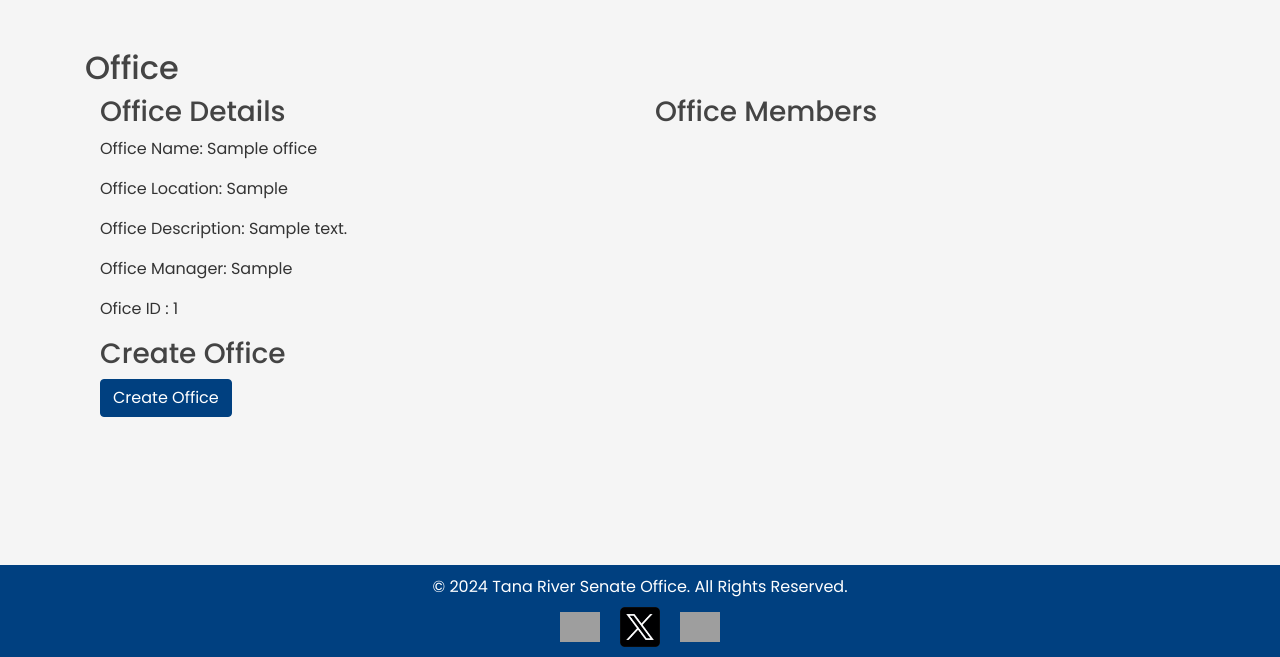
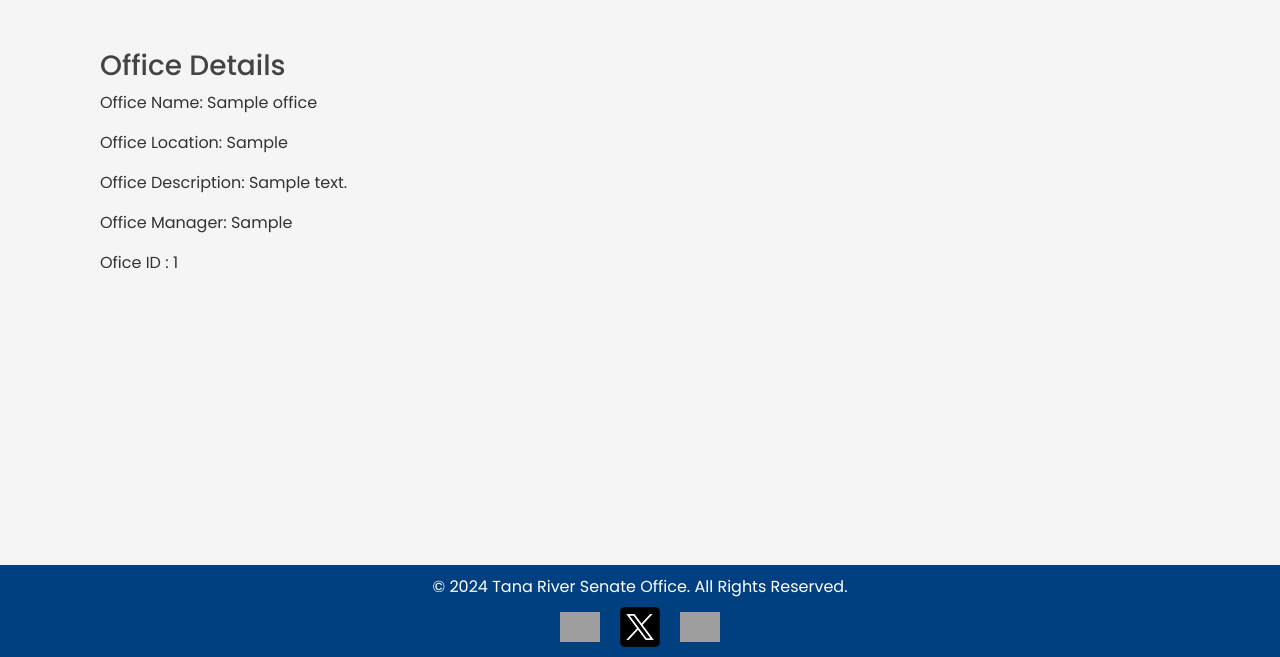
Before and after one commit to Isiji/Tana, a Flask app: a page that uses Tana/templates/office.html in a window 1280 px wide. Shown: the part 143-800 px from the top of the page. Run offline with Flask 3, Linux system fonts and the light colour scheme; tables that the repository leaves empty hold one stand-in row (values such as "Sample post"); some libraries are stand-ins or nearby versions; grey boxes are pictures that could not be loaded.

Commit message:
changes o view office

```diff
--- a/Tana/offices/routes.py
+++ b/Tana/offices/routes.py
@@ -1,7 +1,6 @@
 #!/usr/bin/python3
 """Routes for the app"""
 from flask import Blueprint, request,jsonify, flash, render_template, redirect, url_for, session
-from Tana.models.eventcategory import EventCategory
 from Tana.models.offices import Offices
 from Tana.offices.forms import OfficeForm
 from flask_login import login_required, current_user, login_user, logout_user
--- a/Tana/templates/office.html
+++ b/Tana/templates/office.html
@@ -1,7 +1,6 @@
 {% extends 'layout.html' %}
-{% block title %} Office {% endblock %}
+{% block title %} Office Details {% endblock %}
 {% block content %}
-  <h2>Office</h2>
   <div class="container">
     <div class="row">
       <div class="col-md-6">
@@ -13,20 +12,7 @@
         <p>Ofice ID : {{ office.id }}</p>
       </div>
       <div class="col-md-6">
-        <h3>Office Members</h3>
-        <ul>
-          {% for member in office.members %}
-            <li>{{ member.name }}</li>
-          {% endfor %}
-        </ul>
       </div>
-      <div class="col-md-6">
-        <h3>Create Office</h3>
-        <a href="{{ url_for('offices.create_office', office_id=office.id) }}" class="btn btn-primary">Create Office</a>
-      </div>
-      <div class="col-md-6">
-      </div>
-      <!--to register a user-->
 
     </div>
   </div>
```
